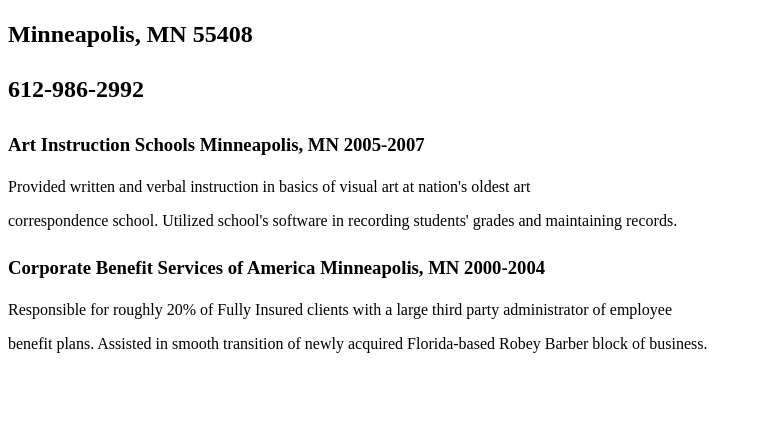
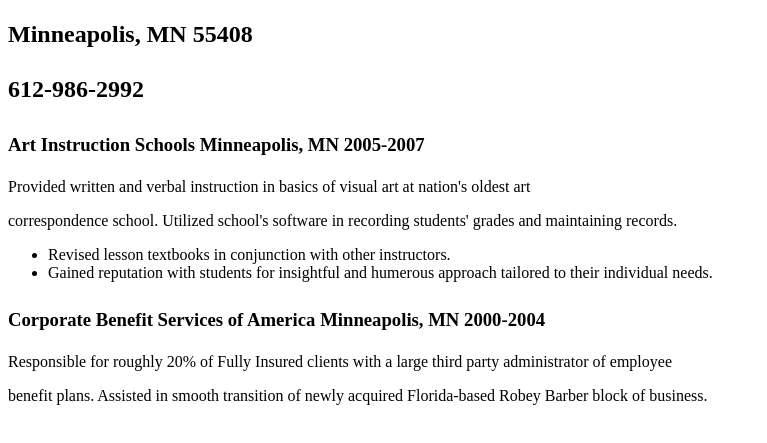
Before and after one commit to MatthewKEng/Meng72.github.io, a plain HTML site: page index.html in a window 1280 px wide. Shown: the part 113-556 px from the top of the page, without its empty margins (0-767 px from the left). Drawn offline with Linux system fonts and the light colour scheme.

Commit message:
added bullet list

```diff
--- a/index.html
+++ b/index.html
@@ -16,6 +16,10 @@
   <h3>Art Instruction Schools Minneapolis, MN 2005-2007</h3>
   <p>Provided written and verbal instruction in basics of visual art at nation's oldest art</p>
   <p>correspondence school. Utilized school's software in recording students' grades and maintaining records.</p>
+  <ul>
+    <li>Revised lesson textbooks in conjunction with other instructors.</li>
+    <li>Gained reputation with students for insightful and humerous approach tailored to their individual needs.</li>
+  </ul>
   <h3>Corporate Benefit Services of America Minneapolis, MN 2000-2004</h3>
   <p>Responsible for roughly 20% of Fully Insured clients with a large third party administrator of employee</p>
   <p>benefit plans. Assisted in smooth transition of newly acquired Florida-based Robey Barber block of business.</p>
```
